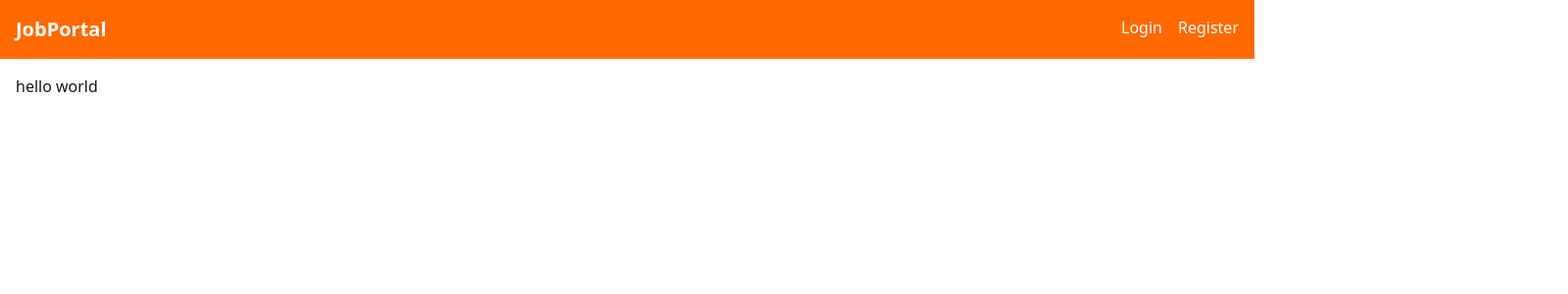
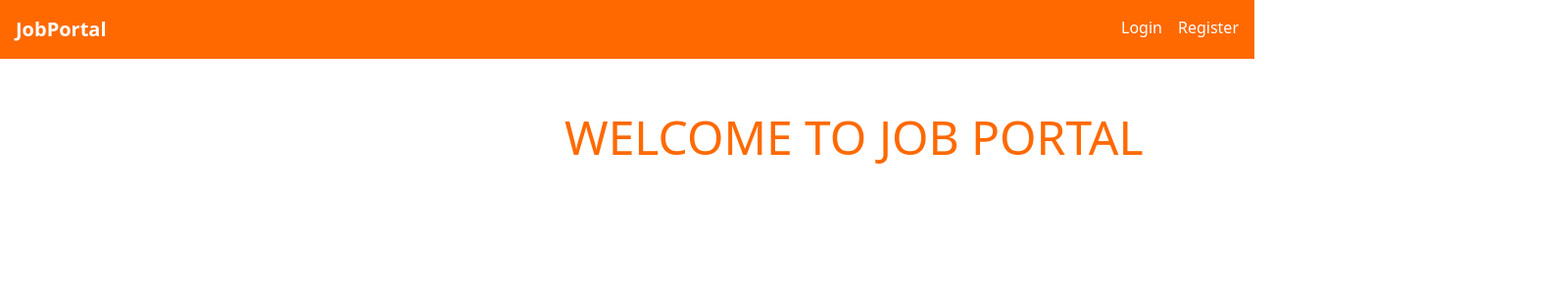
Before and after one commit to Abirrahman2/job-portal-frontend, a Next.js app: page / in a window 1280 px wide. Shown: the top 300 px of the page at 98% size, 1600 px wide, since content can reach past the window. Built offline with nearby package versions, Linux system fonts and the light colour scheme.

Commit message:
good night

```diff
--- a/src/app/page.tsx
+++ b/src/app/page.tsx
@@ -1,9 +1,37 @@
+'use client'
 import Image from "next/image";
+import BlurText from "./ui/Home/BlurText";
 
 export default function Home() {
+  const handleAnimationComplete = () => {
+  console.log('Animation completed!');
+};
   return (
-    <>
-       hello world
-    </>
+
+     <div className="min-h-screen pt-10">
+      <div className="max-w-5xl mx-auto ml-10">
+        <BlurText
+          text="WELCOME TO JOB PORTAL"
+          delay={150}
+          animateBy="words"
+          direction="top"
+          onAnimationComplete={handleAnimationComplete}
+          className="text-5xl text-orange-500 mb-8 translate-x-130"
+        />
+      </div>
+
+
+    </div>
+
+
+
+
+
+
+
+
+
+
+
   );
 }
--- /dev/null
+++ b/src/app/ui/Home/BlurText.tsx
@@ -0,0 +1,132 @@
+import { motion, Transition } from "framer-motion";
+import { useEffect, useRef, useState, useMemo } from "react";
+
+type BlurTextProps = {
+  text?: string;
+  delay?: number;
+  className?: string;
+  animateBy?: "words" | "letters";
+  direction?: "top" | "bottom";
+  threshold?: number;
+  rootMargin?: string;
+  animationFrom?: Record<string, string | number>;
+  animationTo?: Array<Record<string, string | number>>;
+  easing?: (t: number) => number;
+  onAnimationComplete?: () => void;
+  stepDuration?: number;
+};
+
+const buildKeyframes = (
+  from: Record<string, string | number>,
+  steps: Array<Record<string, string | number>>
+): Record<string, Array<string | number>> => {
+  const keys = new Set<string>([
+    ...Object.keys(from),
+    ...steps.flatMap((s) => Object.keys(s)),
+  ]);
+
+  const keyframes: Record<string, Array<string | number>> = {};
+  keys.forEach((k) => {
+    keyframes[k] = [from[k], ...steps.map((s) => s[k])];
+  });
+  return keyframes;
+};
+
+const BlurText: React.FC<BlurTextProps> = ({
+  text = "",
+  delay = 200,
+  className = "",
+  animateBy = "words",
+  direction = "top",
+  threshold = 0.1,
+  rootMargin = "0px",
+  animationFrom,
+  animationTo,
+  easing = (t) => t,
+  onAnimationComplete,
+  stepDuration = 0.35,
+}) => {
+  const elements = animateBy === "words" ? text.split(" ") : text.split("");
+  const [inView, setInView] = useState(false);
+  const ref = useRef<HTMLParagraphElement>(null);
+
+  useEffect(() => {
+    if (!ref.current) return;
+    const observer = new IntersectionObserver(
+      ([entry]) => {
+        if (entry.isIntersecting) {
+          setInView(true);
+          observer.unobserve(ref.current as Element);
+        }
+      },
+      { threshold, rootMargin }
+    );
+    observer.observe(ref.current);
+    return () => observer.disconnect();
+  }, [threshold, rootMargin]);
+
+  const defaultFrom = useMemo(
+    () =>
+      direction === "top"
+        ? { filter: "blur(10px)", opacity: 0, y: -50 }
+        : { filter: "blur(10px)", opacity: 0, y: 50 },
+    [direction]
+  );
+
+  const defaultTo = useMemo(
+    () => [
+      {
+        filter: "blur(5px)",
+        opacity: 0.5,
+        y: direction === "top" ? 5 : -5,
+      },
+      { filter: "blur(0px)", opacity: 1, y: 0 },
+    ],
+    [direction]
+  );
+
+  const fromSnapshot = animationFrom ?? defaultFrom;
+  const toSnapshots = animationTo ?? defaultTo;
+
+  const stepCount = toSnapshots.length + 1;
+  const totalDuration = stepDuration * (stepCount - 1);
+  const times = Array.from({ length: stepCount }, (_, i) =>
+    stepCount === 1 ? 0 : i / (stepCount - 1)
+  );
+
+  return (
+    <p ref={ref} className={`blur-text ${className} flex flex-wrap`}>
+      {elements.map((segment, index) => {
+        const animateKeyframes = buildKeyframes(fromSnapshot, toSnapshots);
+
+        const spanTransition: Transition = {
+          duration: totalDuration,
+          times,
+          delay: (index * delay) / 1000,
+        };
+        (spanTransition as any).ease = easing;
+
+        return (
+          <motion.span
+            key={index}
+            initial={fromSnapshot}
+            animate={inView ? animateKeyframes : fromSnapshot}
+            transition={spanTransition}
+            onAnimationComplete={
+              index === elements.length - 1 ? onAnimationComplete : undefined
+            }
+            style={{
+              display: "inline-block",
+              willChange: "transform, filter, opacity",
+            }}
+          >
+            {segment === " " ? "\u00A0" : segment}
+            {animateBy === "words" && index < elements.length - 1 && "\u00A0"}
+          </motion.span>
+        );
+      })}
+    </p>
+  );
+};
+
+export default BlurText;
```
